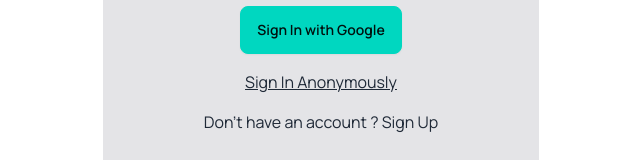
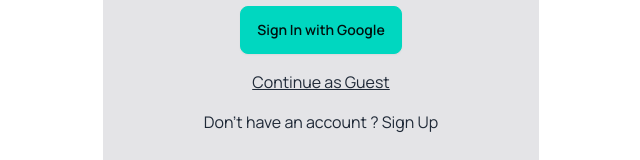
Before and after one commit to TheGauravsahu/Svelte-Chat, a SvelteKit app: page / in a window 1280 px wide. Shown: the part 488-648 px from the top of the page, without its empty margins (319-959 px from the left). Built offline with nearby package versions, Linux system fonts and the light colour scheme; no server answers.

Commit message:
Added Guest Mode

```diff
--- a/src/lib/components/Login.svelte
+++ b/src/lib/components/Login.svelte
@@ -76,7 +76,7 @@
 		</form>
 		or
 		<button class="btn btn-accent" on:click={() => signInGoogle()}> Sign In with Google </button>
-		<button class="underline" on:click={() => signInAnonymously(auth)}>Sign In Anonymously</button>
+		<button class="underline" on:click={() => signInAnonymously(auth)}>Continue as Guest</button>
 
 		{#if mode == 'signIn'}
 			<button on:click={() => (mode = 'signUp')}>Don't have an account ? Sign Up</button>
--- a/src/routes/+layout.svelte
+++ b/src/routes/+layout.svelte
@@ -41,11 +41,15 @@
 
 		<!-- small device -->
 		{#if isOpen}
-			<div class="bg-zinc-100 shadow-lg h-fit w-[250px] absolute z-[99] right-4 top-20 p-4 block md:hidden lg:hidden">
+			<div
+				class="bg-zinc-100 shadow-lg h-fit w-[250px] absolute z-[99] right-4 top-20 p-4 block md:hidden lg:hidden"
+			>
 				{#if $user.displayName}
 					<p class="">Welcome {$user.displayName}</p>
+				{:else if $user.email}
+					<p class="">Welcome {$user.email}</p>
 				{:else}
-					<p class="">Welcome {$user.email}</p>
+					<p class="">Welcome as Guest</p>
 				{/if}
 			</div>
 		{/if}
```
